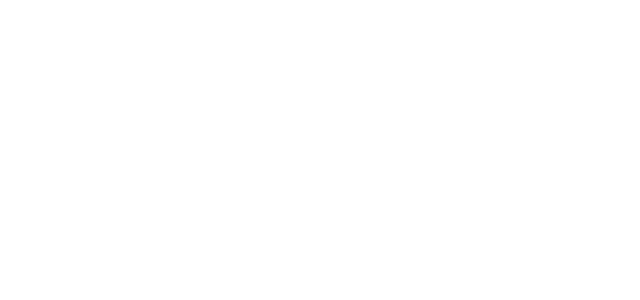
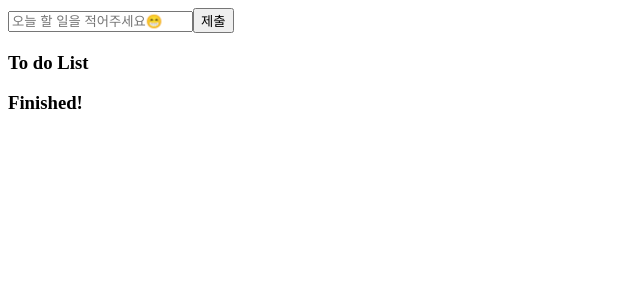
Before and after one commit to Jihyun85/react-todolist, a React (Create React App) app: page / in a window 1280 px wide. Shown: the top 300 px of the page, without its empty margins (0-640 px from the left). Built offline with nearby package versions, Linux system fonts and the light colour scheme.

Commit message:
form 입력 - 제출 시 list에 추가되는 기능 생성

```diff
--- a/package.json
+++ b/package.json
@@ -9,6 +9,8 @@
     "react": "^17.0.2",
     "react-dom": "^17.0.2",
     "react-scripts": "4.0.3",
+    "short-id": "0.1.0-1",
+    "styled-components": "^5.2.1",
     "web-vitals": "^1.1.1"
   },
   "scripts": {
--- a/public/index.html
+++ b/public/index.html
@@ -24,7 +24,7 @@
       work correctly both with client-side routing and a non-root public URL.
       Learn how to configure a non-root public URL by running `npm run build`.
     -->
-    <title>React App</title>
+    <title>Todo List</title>
   </head>
   <body>
     <noscript>You need to enable JavaScript to run this app.</noscript>
--- a/src/App.js
+++ b/src/App.js
@@ -1,5 +1,7 @@
+import Todolist from "./TodoList";
+
 function App() {
-  return <div className="App"></div>;
+  return <Todolist />;
 }
 
 export default App;
--- /dev/null
+++ b/src/TodoList.js
@@ -0,0 +1,79 @@
+import React from "react";
+import styled from "styled-components";
+import ids from "short-id";
+
+const Container = styled.div``;
+
+const Form = styled.form``;
+
+const Input = styled.input``;
+
+const Submit = styled.input``;
+
+const ListBox = styled.div``;
+
+const Title = styled.h3``;
+
+const List = styled.ul``;
+
+const Item = styled.li``;
+
+class Todolist extends React.Component {
+  constructor(props) {
+    super(props);
+    this.state = {
+      value: "",
+      todoList: [],
+      finishedList: [],
+    };
+  }
+
+  handleSubmit = (e) => {
+    e.preventDefault();
+    const { value, todoList } = this.state;
+    const newList = todoList.slice(0);
+    newList.push(value);
+    this.setState({
+      value: "",
+      todoList: newList,
+    });
+  };
+
+  handleChange = (e) => {
+    const value = e.target.value;
+    this.setState({
+      value,
+    });
+  };
+
+  render() {
+    const { value, todoList, finishedList } = this.state;
+    return (
+      <Container>
+        <Form onSubmit={this.handleSubmit}>
+          <Input
+            type="text"
+            placeholder="오늘 할 일을 적어주세요😁"
+            onChange={this.handleChange}
+            value={value}
+          />
+          <Submit type="submit" value="제출" />
+        </Form>
+        <ListBox>
+          <Title>To do List</Title>
+          <List>
+            {todoList.map((item) => (
+              <Item key={ids.generate()}>{item}</Item>
+            ))}
+          </List>
+        </ListBox>
+        <ListBox>
+          <Title>Finished!</Title>
+          <List></List>
+        </ListBox>
+      </Container>
+    );
+  }
+}
+
+export default Todolist;
```
Also changed, not shown: 1 other file (tests, documents, lock files or other folders).
